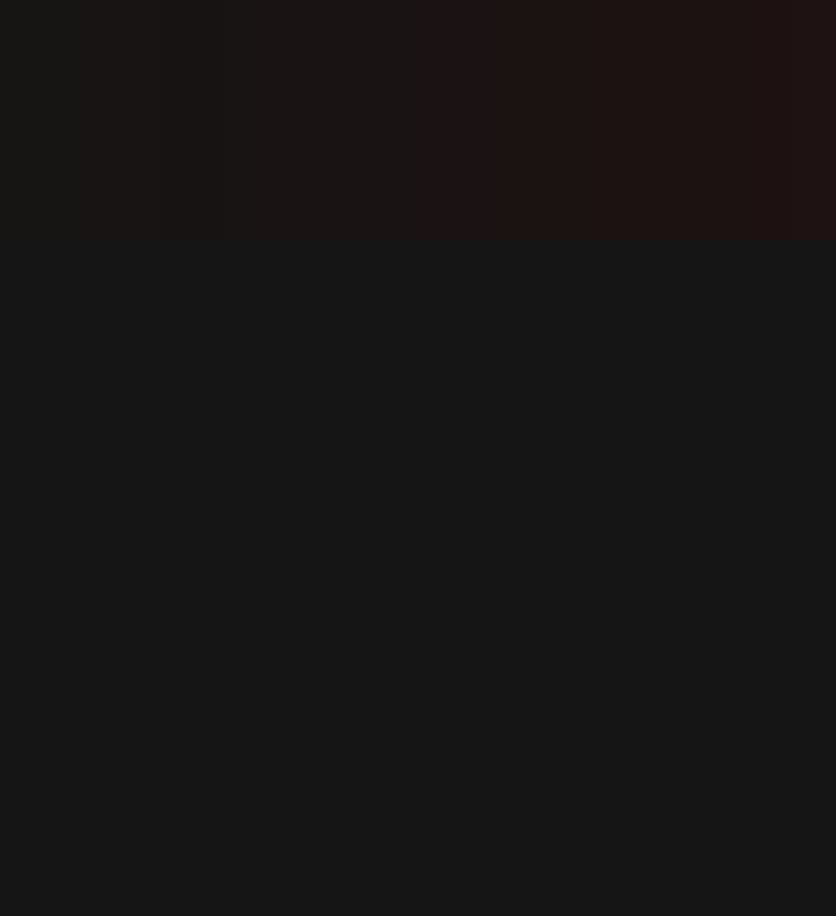
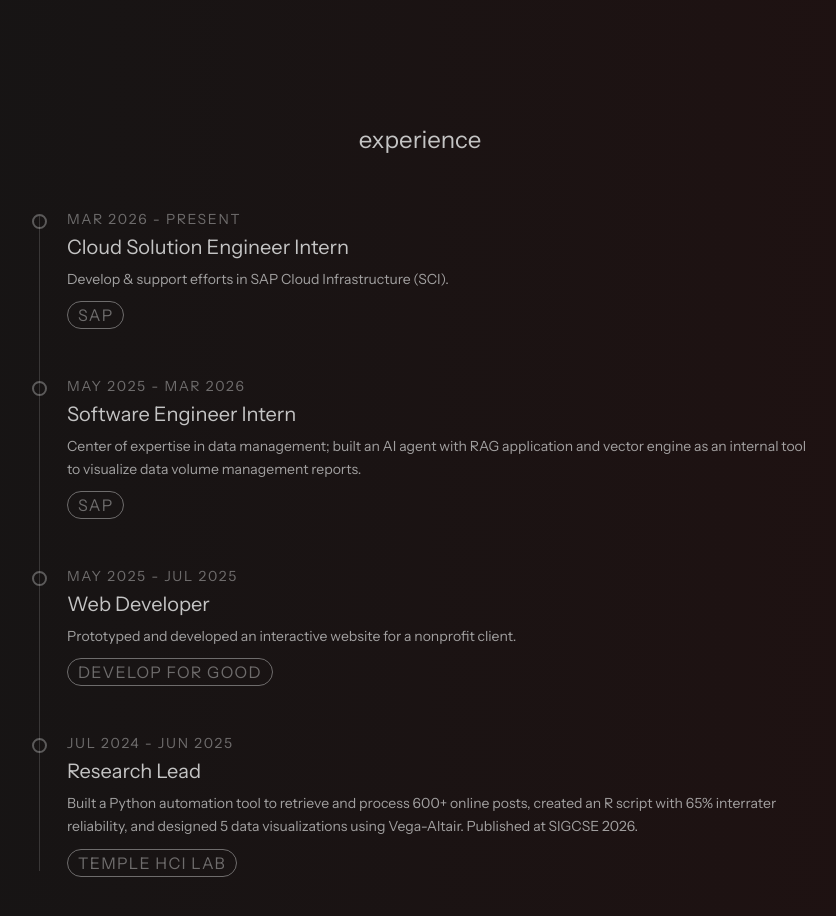
Before and after one commit to adyan1025/adyan1025.github.io, a React (Vite) app: page / in a window 1280 px wide. Shown: the part 640-1556 px from the top of the page, without its empty margins (220-1056 px from the left). Before the commit the page ends 880 px from the top, so only its background shows below. Built offline with nearby package versions, Linux system fonts and the light colour scheme; a web font is replaced by a local one.

Commit message:
Add Experience section

```diff
--- a/src/App.jsx
+++ b/src/App.jsx
@@ -6,6 +6,7 @@ import Navbar from "./components/Navbar";
 import Intro from "./sections/Intro";
 import MouseFollower from "./components/MouseFollower";
 import TechCarousel from "./components/TechCarousel";
+import Experience from "./sections/Experience";
 
 function App() {
   return (
@@ -36,6 +37,14 @@ function App() {
       >
         <TechCarousel />
       </motion.div>
+
+      <motion.div
+        initial={{ opacity: 0, y: -40 }}
+        animate={{ opacity: 1, y: 0 }}
+        transition={{ duration: 0.5, delay: 0.4 }}
+      >
+        <Experience />
+      </motion.div>
     </>
   );
 }
--- /dev/null
+++ b/src/sections/Experience.jsx
@@ -0,0 +1,67 @@
+import { useState } from "react";
+import "../styling/Experience.css";
+
+function Experience() {
+  const timelineItems = [
+    {
+      id: 1,
+      date: "Mar 2026 - Present",
+      title: "Cloud Solution Engineer Intern",
+      description: "Develop & support efforts in SAP Cloud Infrastructure (SCI).",
+      tag: "SAP",
+    },
+    {
+      id: 2,
+      date: "May 2025 - Mar 2026",
+      title: "Software Engineer Intern",
+      description: "Center of expertise in data management; built an AI agent with RAG application and vector engine as an internal tool to visualize data volume management reports.",
+      tag: "SAP",
+    },
+    {
+      id: 3,
+      date: "May 2025 - Jul 2025",
+      title: "Web Developer",
+      description: "Prototyped and developed an interactive website for a nonprofit client.",
+      tag: "Develop for Good",
+    },
+    {
+      id: 4,
+      date: "Jul 2024 - Jun 2025",
+      title: "Research Lead",
+      description: "Built a Python automation tool to retrieve and process 600+ online posts, created an R script with 65% interrater reliability, and designed 5 data visualizations using Vega-Altair. Published at SIGCSE 2026.",
+      tag: "Temple HCI Lab",
+    },
+  ];
+
+  const [activeId, setActiveId] = useState(null);
+
+  return (
+    <div className="timeline-wrapper">
+      <header className="timeline-header">
+        <h2>experience</h2>
+      </header>
+
+      <ul className="timeline-list">
+        {timelineItems.map((item) => (
+          <li
+            key={item.id}
+            className={`timeline-item${activeId === item.id ? " active" : ""}`}
+            onClick={() => setActiveId(item.id === activeId ? null : item.id)}
+          >
+            <div className="timeline-dot" />
+            <div className="timeline-content">
+              <p className="timeline-date">{item.date}</p>
+              <h3 className="timeline-event-title">{item.title}</h3>
+              {item.description && (
+                <p className="timeline-description">{item.description}</p>
+              )}
+              {item.tag && <span className="timeline-tag">{item.tag}</span>}
+            </div>
+          </li>
+        ))}
+      </ul>
+    </div>
+  );
+}
+
+export default Experience;
--- /dev/null
+++ b/src/styling/Experience.css
@@ -0,0 +1,127 @@
+.timeline-wrapper {
+  padding: 3.75rem 7rem;
+  max-width: 100%;
+  display: flex;
+  flex-direction: column;
+  justify-content: center;
+  align-items: center;
+}
+
+.timeline-header {
+  margin-bottom: 3.5rem;
+}
+
+.timeline-header h2 {
+  margin: 0;
+}
+
+.timeline-list {
+  position: relative;
+  list-style: none;
+  padding: 0;
+  margin: 0;
+}
+
+.timeline-list::before {
+  content: '';
+  position: absolute;
+  left: 0.4375rem;
+  top: 0.375rem;
+  bottom: 0.375rem;
+  width: 0.0625rem;
+  background: currentColor;
+  opacity: 0.2;
+}
+
+.timeline-item {
+  position: relative;
+  display: flex;
+  align-items: flex-start;
+  gap: 1.25rem;
+  padding: 0 0 3rem 0;
+  cursor: pointer;
+  opacity: 0;
+  transform: translateY(1rem);
+  animation: fadeUp 0.5s ease forwards;
+}
+
+.timeline-item:last-child {
+  padding-bottom: 0;
+}
+
+.timeline-item:nth-child(1) { animation-delay: 0.05s; }
+.timeline-item:nth-child(2) { animation-delay: 0.15s; }
+.timeline-item:nth-child(3) { animation-delay: 0.25s; }
+.timeline-item:nth-child(4) { animation-delay: 0.35s; }
+.timeline-item:nth-child(5) { animation-delay: 0.45s; }
+.timeline-item:nth-child(6) { animation-delay: 0.55s; }
+.timeline-item:nth-child(7) { animation-delay: 0.65s; }
+.timeline-item:nth-child(8) { animation-delay: 0.75s; }
+
+.timeline-dot {
+  flex-shrink: 0;
+  width: 0.9375rem;
+  height: 0.9375rem;
+  margin-top: 0.25rem;
+  border-radius: 50%;
+  border: 0.125rem solid currentColor;
+  opacity: 0.4;
+  transition: opacity 0.2s ease, transform 0.2s ease;
+  z-index: 1;
+}
+
+.timeline-item:hover .timeline-dot {
+  opacity: 1;
+  transform: scale(1.2);
+}
+
+.timeline-item.active .timeline-dot {
+  opacity: 1;
+  background: currentColor;
+}
+
+.timeline-content {
+  flex: 1;
+}
+
+.timeline-date {
+  letter-spacing: 0.12em;
+  text-transform: uppercase;
+  opacity: 0.5;
+  margin: 0 0 0.375rem 0;
+}
+
+.timeline-event-title {
+  margin: 0 0 0.5rem 0;
+  line-height: 1.3;
+}
+
+.timeline-description {
+  line-height: 1.65;
+  margin: 0;
+  opacity: 0.8;
+}
+
+.timeline-tag {
+  display: inline-block;
+  margin-top: 0.625rem;
+  padding: 0.1875rem 0.625rem;
+  letter-spacing: 0.08em;
+  text-transform: uppercase;
+  border: 0.0625rem solid currentColor;
+  border-radius: 1.25rem;
+  opacity: 0.5;
+}
+
+@keyframes fadeUp {
+  to {
+    opacity: 1;
+    transform: translateY(0);
+  }
+}
+
+@media (max-width: 30rem) {
+  .timeline-wrapper {
+    padding: 2.5rem 1.25rem;
+  }
+}
```
